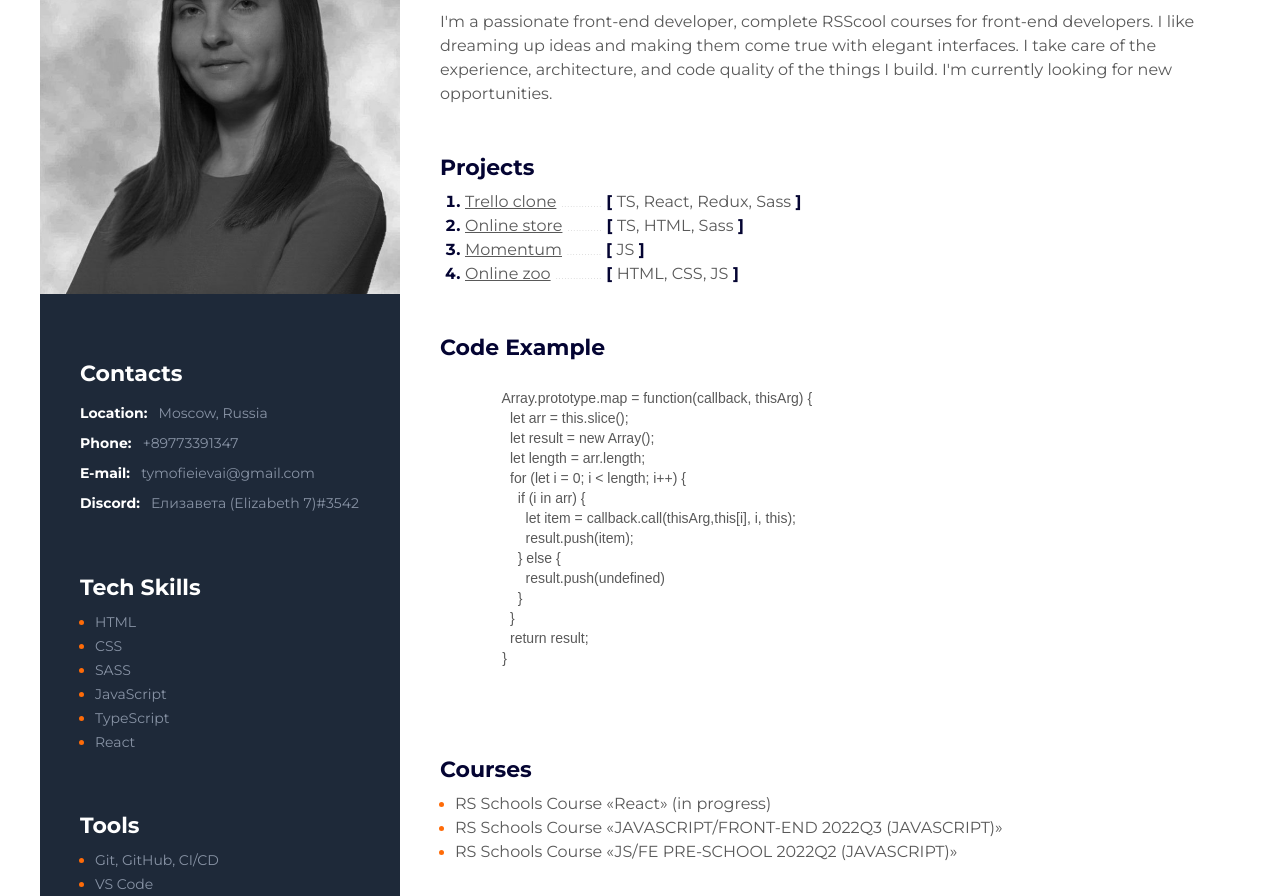
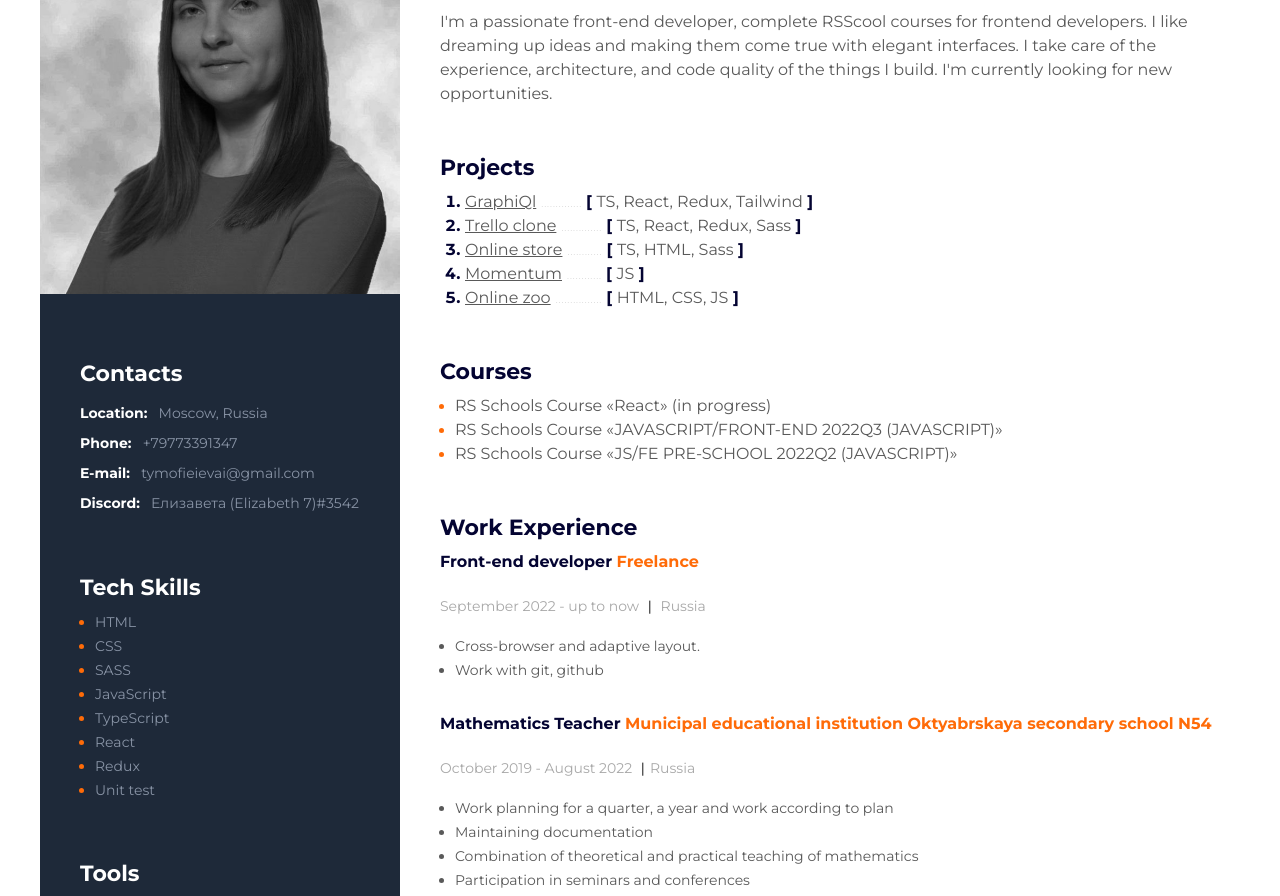
Before and after one commit to ElizabethT7/CV, a plain HTML site: page index.html in a window 1280 px wide. Shown: the part 240-1136 px from the top of the page. Drawn offline with Linux system fonts and the light colour scheme.

Commit message:
feat: add new skills and delete code example

```diff
--- a/index.html
+++ b/index.html
@@ -41,7 +41,7 @@
               </li>
               <li class="contact__item">
                 <span class="contact__type">Phone:</span>
-                <a class="aside__item" href="tel:+89773391347"> +89773391347</a>
+                <a class="aside__item" href="tel:+79773391347"> +79773391347</a>
               </li>
               <li class="contact__item">
                 <span class="contact__type">E-mail:</span>
@@ -62,6 +62,8 @@
                 <li class="item"><span class="aside__item">JavaScript</span></li>
                 <li class="item"><span class="aside__item">TypeScript</span></li>
                 <li class="item"><span class="aside__item">React</span></li>
+                <li class="item"><span class="aside__item">Redux</span></li>
+                <li class="item"><span class="aside__item">Unit test</span></li>
             </ul>
           </section>
           <section class="tools">
@@ -71,6 +73,8 @@
                 <li class="item"><span class="aside__item">VS Code</span></li>
                 <li class="item"><span class="aside__item">Webpack</span></li>
                 <li class="item"><span class="aside__item">Eslint, Prettier</span></li>
+                <li class="item"><span class="aside__item">Vite, Vitest</span></li>
+                <li class="item"><span class="aside__item">Tailwind</span></li>
                 <li class="item"><span class="aside__item">Figma</span></li>
             </ul>
           </section>
@@ -94,10 +98,10 @@
         </aside>
         <div class="main-info">
           <section class="main-info__section" id="about-me">
-            <p class="profession">Junior Front-end Developer</p>
+            <p class="profession">Frontend Developer</p>
             <h1 class="name">Elizaveta Tymofieieva</h1>
             <p class="description">
-              I'm a passionate front-end developer, complete RSScool courses for front-end developers.
+              I'm a passionate front-end developer, complete RSScool courses for frontend developers.
               I like dreaming up ideas and making them come true with elegant interfaces. I take care of the experience, architecture, and code quality of the things I build.
               I'm currently looking for new opportunities.
             </p>
@@ -105,6 +109,13 @@
           <section class="main-info__section" id="projects">
             <h2 class="main-info__title">Projects</h2>
             <ol>
+              <li class="projects__item">
+                <a href="https://graphiql-team.netlify.app/" class="projects__link">GraphiQl</a>
+                <span class="dots">..............</span>
+                <b>[</b>
+                <span class="use-skills">TS, React, Redux, Tailwind</span>
+                <b>]</b>
+              </li>
               <li class="projects__item">
                 <a href="https://github.com/myspecialspace/rsclone" class="projects__link">Trello clone</a>
                 <span class="dots">..............</span>
@@ -134,27 +145,6 @@
                 <b>]</b>
               </li>
             </ol>
-          </section>
-          <section class="main-info__section" id="code">
-            <h2 class="main-info__title">Code Example</h2>
-            <pre class="code__container">
-                <code class="code">
-                Array.prototype.map = function(callback, thisArg) {
-                  let arr = this.slice();
-                  let result = new Array();
-                  let length = arr.length;
-                  for (let i = 0; i < length; i++) {
-                    if (i in arr) {
-                      let item = callback.call(thisArg,this[i], i, this);
-                      result.push(item);
-                    } else {
-                      result.push(undefined)
-                    }
-                  }
-                  return result;
-                }
-                </code>
-            </pre>
           </section>
           <section class="main-info__section" id="courses">
             <h2 class="main-info__title">Courses</h2>
```
Lines whose indentation alone changed are shown as unchanged.
